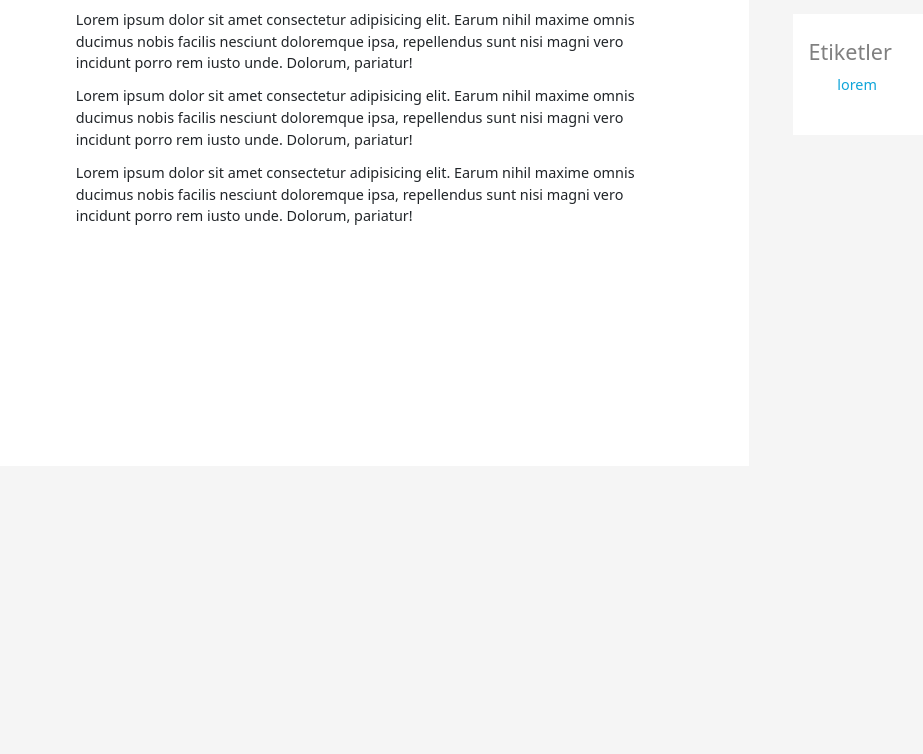
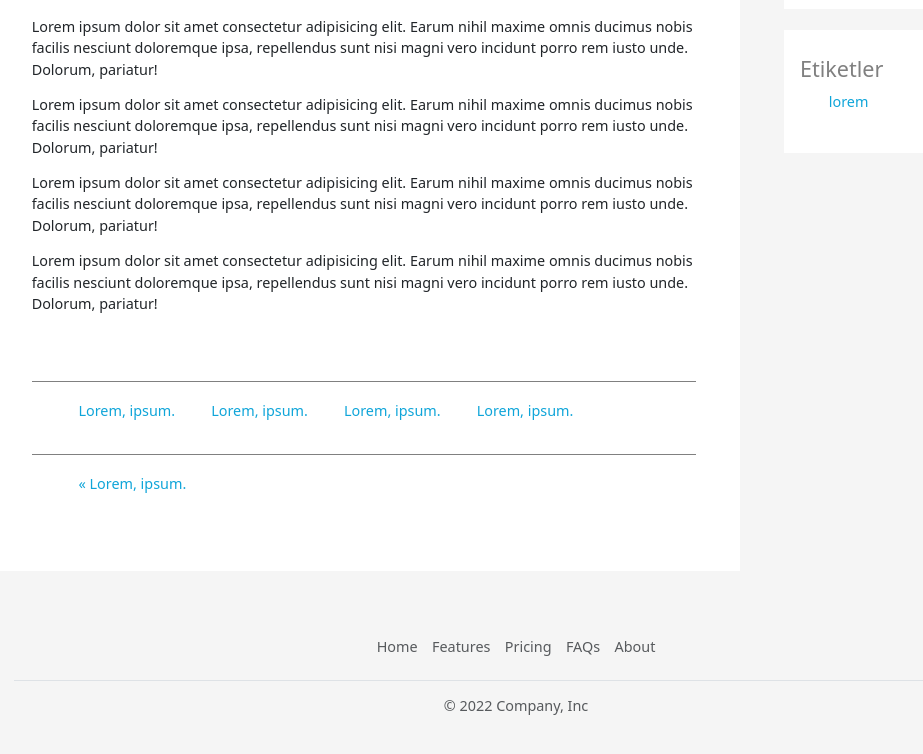
Before and after one commit to ulasisibol/blog-template, a plain HTML site: page index.html in a window 1280 px wide. Shown: the part 1164-1918 px from the top of the page, without its empty margins (124-1047 px from the left). Before the commit the page ends 1652 px from the top, so only its background shows below. Drawn offline with nearby package versions, Linux system fonts and the light colour scheme.

Commit message:
update my blog template for seo

```diff
--- a/index.html
+++ b/index.html
@@ -30,6 +30,14 @@
     <section>
         <div class="main">
             <div class="first-part">
+                <div class="">
+                    <div class="text-person">
+                        <h1>Lorem, ipsum.</h1>
+                        <div style="justify-content: space-between;" class="d-flex">
+                        <h6><span style="color: gray;">Yazar: </span>Hunter</h6>
+                        <h6><span style="color: gray;">Tarih: </span>08/05/2024</h6>
+                        </div>
+                    </div>
                     <div>
                     <h2 class="mt-2">Lorem ipsum dolor sit amet.</h2>
                     <p>Lorem ipsum dolor sit amet consectetur adipisicing elit. Earum nihil maxime omnis ducimus nobis facilis nesciunt doloremque ipsa, repellendus sunt nisi magni vero incidunt porro rem iusto unde. Dolorum, pariatur!</p>
@@ -50,6 +58,20 @@
                         <p>Lorem ipsum dolor sit amet consectetur adipisicing elit. Earum nihil maxime omnis ducimus nobis facilis nesciunt doloremque ipsa, repellendus sunt nisi magni vero incidunt porro rem iusto unde. Dolorum, pariatur!</p>
                         <p>Lorem ipsum dolor sit amet consectetur adipisicing elit. Earum nihil maxime omnis ducimus nobis facilis nesciunt doloremque ipsa, repellendus sunt nisi magni vero incidunt porro rem iusto unde. Dolorum, pariatur!</p>
                         <p>Lorem ipsum dolor sit amet consectetur adipisicing elit. Earum nihil maxime omnis ducimus nobis facilis nesciunt doloremque ipsa, repellendus sunt nisi magni vero incidunt porro rem iusto unde. Dolorum, pariatur!</p>
+                    </div>
+                        <div class="f-last" >
+                        <ul>
+                            <li><a href="#">Lorem, ipsum.</a></li>
+                            <li><a href="#">Lorem, ipsum.</a></li>
+                            <li><a href="#">Lorem, ipsum.</a></li>
+                            <li><a href="#">Lorem, ipsum.</a></li>
+                        </ul>
+                        </div>
+                        <div class="f-last-2" >
+                            <ul>
+                                <li><a href="#">« Lorem, ipsum.</a></li>
+                            </ul>
+                         </div>
                     </div>
             </div>
             <div class="second-part">
@@ -101,6 +123,18 @@
             </div>
         </div>
     </section>
+    <div class="container">
+        <footer class="py-3 my-4">
+          <ul class="nav justify-content-center border-bottom pb-3 mb-3">
+            <li class="nav-item"><a href="#" class="nav-link px-2 text-muted">Home</a></li>
+            <li class="nav-item"><a href="#" class="nav-link px-2 text-muted">Features</a></li>
+            <li class="nav-item"><a href="#" class="nav-link px-2 text-muted">Pricing</a></li>
+            <li class="nav-item"><a href="#" class="nav-link px-2 text-muted">FAQs</a></li>
+            <li class="nav-item"><a href="#" class="nav-link px-2 text-muted">About</a></li>
+          </ul>
+          <p class="text-center text-muted">&copy; 2022 Company, Inc</p>
+        </footer>
+      </div>
     <script src="https://cdn.jsdelivr.net/npm/bootstrap@5.3.3/dist/js/bootstrap.bundle.min.js" integrity="sha384-YvpcrYf0tY3lHB60NNkmXc5s9fDVZLESaAA55NDzOxhy9GkcIdslK1eN7N6jIeHz" crossorigin="anonymous"></script>
 </body>
 </html>
--- a/style.css
+++ b/style.css
@@ -30,10 +30,9 @@ header{
     display: flex;
     .first-part{
         background-color: white;
-        height: 200vh;
         width: 100%;
         margin: 2%;
-        padding: 8%;
+        padding: 3% 4% 4% 4% ;
         h2{
             text-align: center !important;
             margin: 4%;
@@ -42,7 +41,51 @@ header{
         p{
             margin-bottom: 2%;
         }
+        .text-person{
+            border-bottom: 0.5px solid gray;
+            padding: 0 5% 0 5%;
+            margin-bottom: 4%;
+            h1{
+                margin-bottom: 6%;
+            }
+        }
+        .f-last{
+            margin-top: 10%;
+            border-top: 0.5px solid gray;
+            ul{
+                display: flex !important;
+               li{
+                padding: 20px !important;
+                list-style-type: none;
+                a{
+                    text-decoration: none;
+                color: #0fa5d9;
+
+                }
+               }
+            }
+        }
+        .f-last-2{
+            border-top: 0.5px solid gray;
+            ul{
+                display: flex !important;
+               li{
+                padding: 20px !important;
+                list-style-type: none;
+                a{
+                    text-decoration: none;
+                color: #0fa5d9;
+
+                }
+               }
+            }
+        }
+
+
     }
+
+
+
     .second-part{
         height: 100px;
         width: 36%;
@@ -63,6 +106,8 @@ header{
                 border-color: #0fa5d9;
                 color: #0fa5d9;
             }
+
+
         }
         .s-second{
             margin-top: 8%;
```
